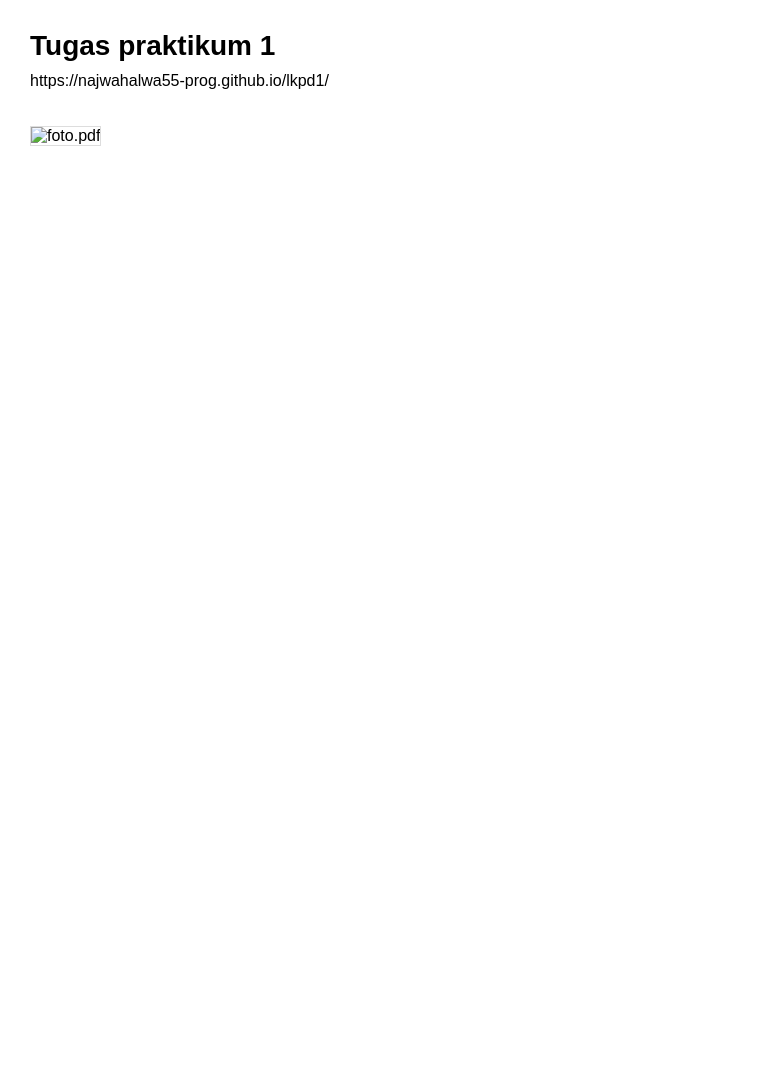
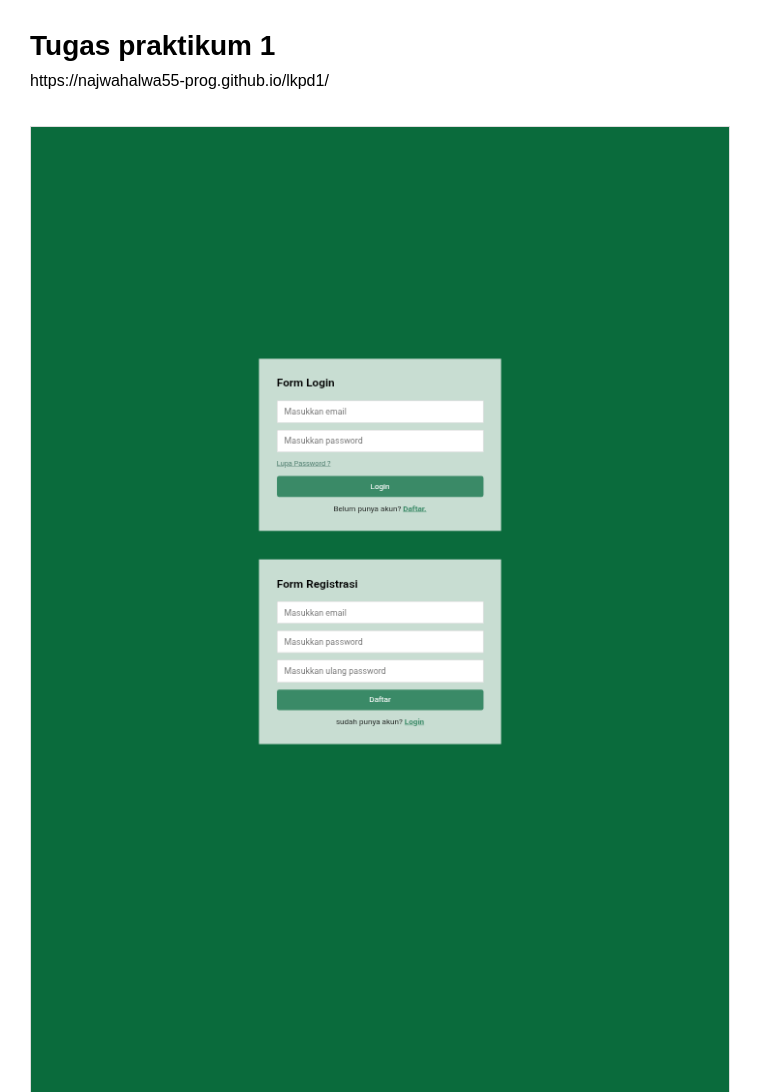
Before and after one commit to najwahalwa55-prog/pratikum1, a plain HTML site: page index.html in a window 1280 px wide. Shown: the top 1092 px of the page, without its empty margins (0-763 px from the left). Before the commit the page ends 800 px from the top, so only its background shows below. Drawn offline with Linux system fonts and the light colour scheme.

Commit message:
Change image source from foto.pdf to Foto.png

```diff
--- a/index.html
+++ b/index.html
@@ -46,7 +46,7 @@
 
   <br><br><br>
 
-  <img class="foto" src="foto.pdf" alt="foto.pdf">
+  <img class="foto" src="Foto.png" alt="Foto.png">
 
 </body>
 </html>
```
